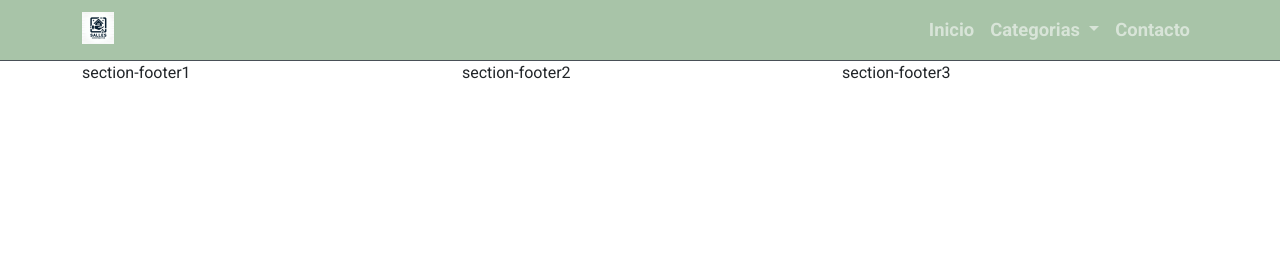
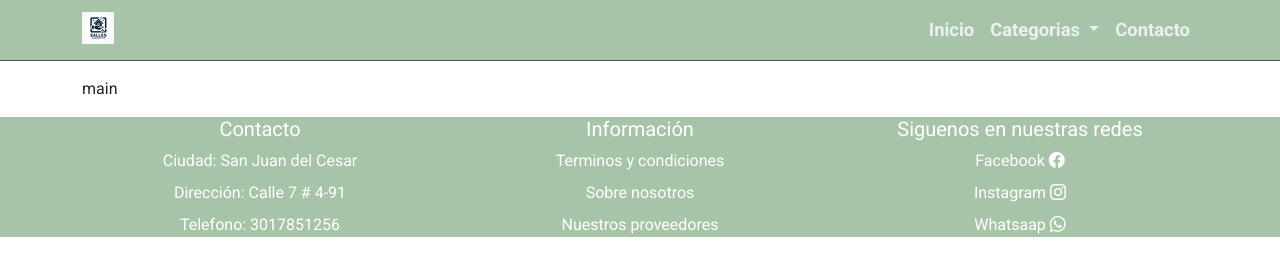
Before and after one commit to ladimiroBC/taller-maquetacion-bootstrap, a plain HTML site: page index.html in a window 1280 px wide. Drawn offline with nearby package versions, Linux system fonts and the light colour scheme.

Commit message:
feature/footer

```diff
--- a/css/style.css
+++ b/css/style.css
@@ -4,8 +4,12 @@
   --color-secondary: rgb(227, 180, 149);
   --color-tertiary: rgb(255, 200, 0);
 
-  --color-link: rgb(0, 128, 128);
-  --color-link-opacity: rgba(132, 196, 196, 0.65);
+  --color-link-menu-nav-item: rgb(234, 241, 241);
+  --color-link-menu-nav-item-hover: rgb(7, 97, 99);
+  --color-dropdown-bg: rgb(206, 245, 245);
+  --color-dropdown-item-hover: rgb(53, 80, 80);
+
+  --color-footer-text: #fff;
 
   --color-primary-opacity: rgba(34, 85, 34, 0.65);
   --color-secondary-opacity: rgba(120, 72, 24, 0.65);
@@ -17,6 +21,15 @@
 /***Reset style(start)***/
 body {
   font-family: "Roboto", "sans-serif";
+}
+
+a {
+  color: var(--color-footer-text);
+  text-decoration: none;
+}
+
+footer {
+  color: var(--color-footer-text);
 }
 /***Reset style(end)***/
 
@@ -34,12 +47,17 @@ body {
   height: 2rem;
 }
 
-.nav-item:hover {
-  background-color: var(--color-link);
+.nav-item, .dropdown-item {
   transition: all 0.3s ease-out;
 }
 
+.nav-item:hover {
+  border-radius: 4px;
+  background-color: var(--color-link-menu-nav-item-hover);
+}
+
 .nav-link {
+  color: var(--color-link-menu-nav-item);
   padding-left: .3rem;
   font-size: 1.15rem;
   font-weight: bold;
@@ -55,23 +73,24 @@ body {
 }
 
 .dropdown-menu {
-  background-color: var(--color-link);
+  background-color: var(--color-dropdown-bg);
   --bs-border-color-translucent: rgba(0, 0, 0, 0);
 }
 
 .dropdown-item {
-  color: var(--color-secondary);
+  color: var(--color-secondary-opacity);
 }
 
 .dropdown-item:hover {
-  background-color: var(--color-link-opacity);
-  transition: all 0.3s ease-out;
+  background-color: var(--color-dropdown-item-hover);
 }
 
 /***Bootstrap styles(end)***/
 
 /***Styles project(start)***/
-
+.footer-nav-item {
+  margin-top: 1rem;
+}
 /***Styles project(end)***/
 
 /*X-Small devices (portrait phones, less than 576px)
@@ -87,7 +106,11 @@ No media query for `xs` since this is the default in Bootstrap*/
   }
 
   .nav-link:hover {
-    color: var(--color-link);
+    color: var(--color-link-menu-nav-item-hover);
+  }
+
+  .footer-nav-item {
+    margin-top: 0;
   }
 }
 
--- a/index.html
+++ b/index.html
@@ -4,8 +4,7 @@
     <meta charset="utf-8">
     <meta name="viewport" content="width=device-width, initial-scale=1">
     <title>Web de Marketing</title>
-    <link href="https://cdn.jsdelivr.net/npm/bootstrap@5.3.3/dist/css/bootstrap.min.css" rel="stylesheet"
-    integrity="sha384-QWTKZyjpPEjISv5WaRU9OFeRpok6YctnYmDr5pNlyT2bRjXh0JMhjY6hW+ALEwIH" crossorigin="anonymous">
+    <link href="https://cdn.jsdelivr.net/npm/bootstrap@5.3.3/dist/css/bootstrap.min.css" rel="stylesheet" integrity="sha384-QWTKZyjpPEjISv5WaRU9OFeRpok6YctnYmDr5pNlyT2bRjXh0JMhjY6hW+ALEwIH" crossorigin="anonymous">
     <link rel="stylesheet" href="https://cdn.jsdelivr.net/npm/bootstrap-icons@1.11.3/font/bootstrap-icons.min.css">
     <link rel="preconnect" href="https://fonts.googleapis.com">
     <link rel="preconnect" href="https://fonts.gstatic.com" crossorigin>
@@ -13,9 +12,9 @@
     <link rel="stylesheet" href="css/style.css">
     <link rel="icon" href="img/favicon.jpg">
   </head>
-  <body>
+  <body class="d-flex flex-column">
     <header>
-      <nav class="navbar navbar-expand-md bg-dark border-bottom border-body" data-bs-theme="dark">
+      <nav class="navbar sticky-top navbar-expand-md bg-dark border-bottom border-body" data-bs-theme="dark">
         <div class="container">
           <a class="navbar-brand" href="index.html">
             <img src="img/logo.jpg" alt="logo">
@@ -47,30 +46,42 @@
         </div>
       </nav>
     </header>
-    <main>
+    <main class="flex-grow-1 pt-3">
       <div class="container">
-
+      <p>main</p>
       </div>
     </main>
-    <footer>
-      <div class="container sticky-bottom">
+    <footer class="bg-dark">
+      <div class="container">
         <div class="row">
-          <div class="col">
-            <p>section-footer1</p>
-          </div>
-          <div class="col">
-            <p>section-footer2</p>
-          </div>
-          <div class="col">
-            <p>section-footer3</p>
-          </div>
+          <section class="col-md col-lg text-md-center">
+            <p class="h5">Contacto</p>
+            <ul class="nav flex-column gap-2">
+              <li class="fs-6">Ciudad: San Juan del Cesar</li>
+              <li class="fs-6">Dirección: Calle 7 # 4-91</li>
+              <li class="fs-6">Telefono: 3017851256</li>
+            </ul>
+          </section>
+          <nav class="col-md col-lg footer-nav-item text-md-center">
+            <p class="h5">Información</p>
+            <ul class="nav flex-column gap-2">
+              <li><a href="/html/informacion/terminos.html" class="fs-6 p-0">Terminos y condiciones</a></li>
+              <li><a href="/html/informacion/nosotros.html" class="fs-6 p-0">Sobre nosotros</a></li>
+              <li><a href="/html/informacion/proveedores.html" class="fs-6 p-0">Nuestros proveedores</a></li>
+            </ul>
+          </nav>
+          <nav class="col-md col-lg footer-nav-item text-md-center">
+            <p class="h5">Siguenos en nuestras redes</p>
+            <ul class="nav flex-column gap-2">
+              <li><a href="#" class="fs-6 p-0">Facebook <i class="bi bi-facebook"></i></a></li>
+              <li><a href="#" class="fs-6 p-0">Instagram <i class="bi bi-instagram"></i></a></li>
+              <li><a href="#" class="fs-6 p-0">Whatsaap <i class="bi bi-whatsapp"></i></a></li>
+            </ul>
+          </nav>
         </div>
       </div>
     </footer>
-    <script src="https://cdn.jsdelivr.net/npm/bootstrap@5.3.3/dist/js/bootstrap.bundle.min.js"
-    integrity="sha384-YvpcrYf0tY3lHB60NNkmXc5s9fDVZLESaAA55NDzOxhy9GkcIdslK1eN7N6jIeHz"
-    crossorigin="anonymous">
-    </script>
+    <script src="https://cdn.jsdelivr.net/npm/bootstrap@5.3.3/dist/js/bootstrap.bundle.min.js" integrity="sha384-YvpcrYf0tY3lHB60NNkmXc5s9fDVZLESaAA55NDzOxhy9GkcIdslK1eN7N6jIeHz" crossorigin="anonymous"></script>
     <script src="js/main.js"></script>
   </body>
 </html>
```
Also changed, not shown: html/informacion/nosotros.html (added), html/informacion/proveedores.html (added), html/informacion/terminos.html (added).
